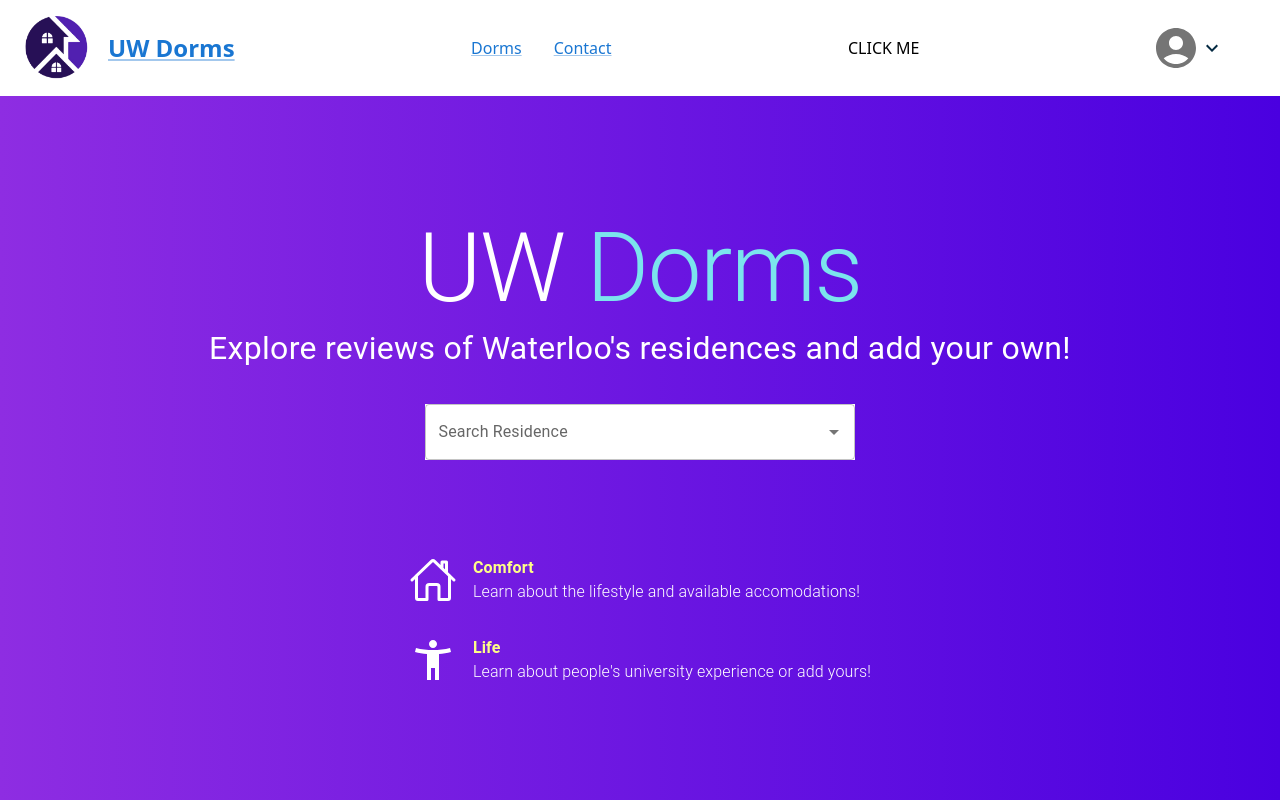
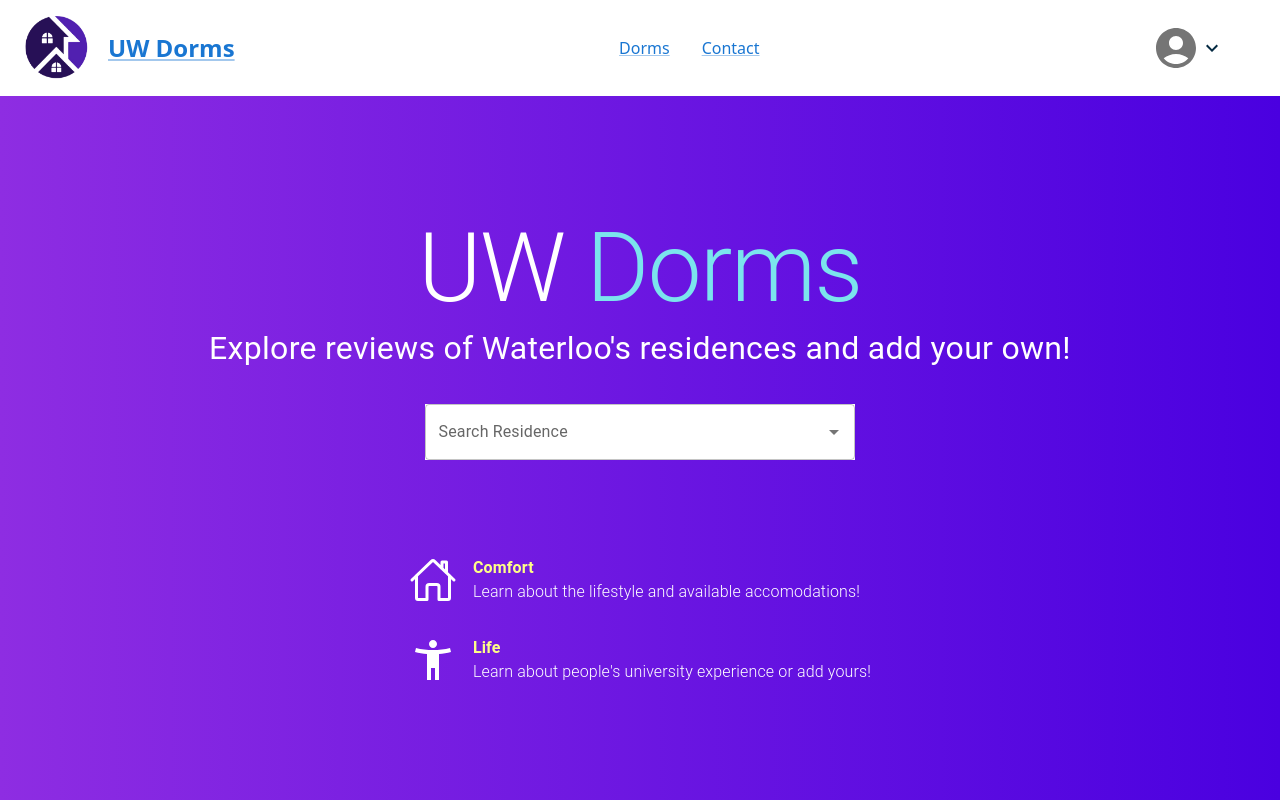
Before and after one commit to LGeoff31/uwdorm, a Next.js app: page / in a window 1280 px wide. Built offline with nearby package versions, Linux system fonts and the light colour scheme; no server answers.

Commit message:
removed click me test

```diff
--- a/pages/components/Navbar.tsx
+++ b/pages/components/Navbar.tsx
@@ -81,7 +81,7 @@ const Navbar = () => {
             </li>
           </ul>
         </div>
-        <button onClick={handleFetchTest}>CLICK ME</button>
+        {/* <button onClick={handleFetchTest}>CLICK ME</button> */}
         {!user ? (
           <Box fontSize={"2rem"} marginRight="2rem">
             <IconButton onClick={handleClick}>
```
